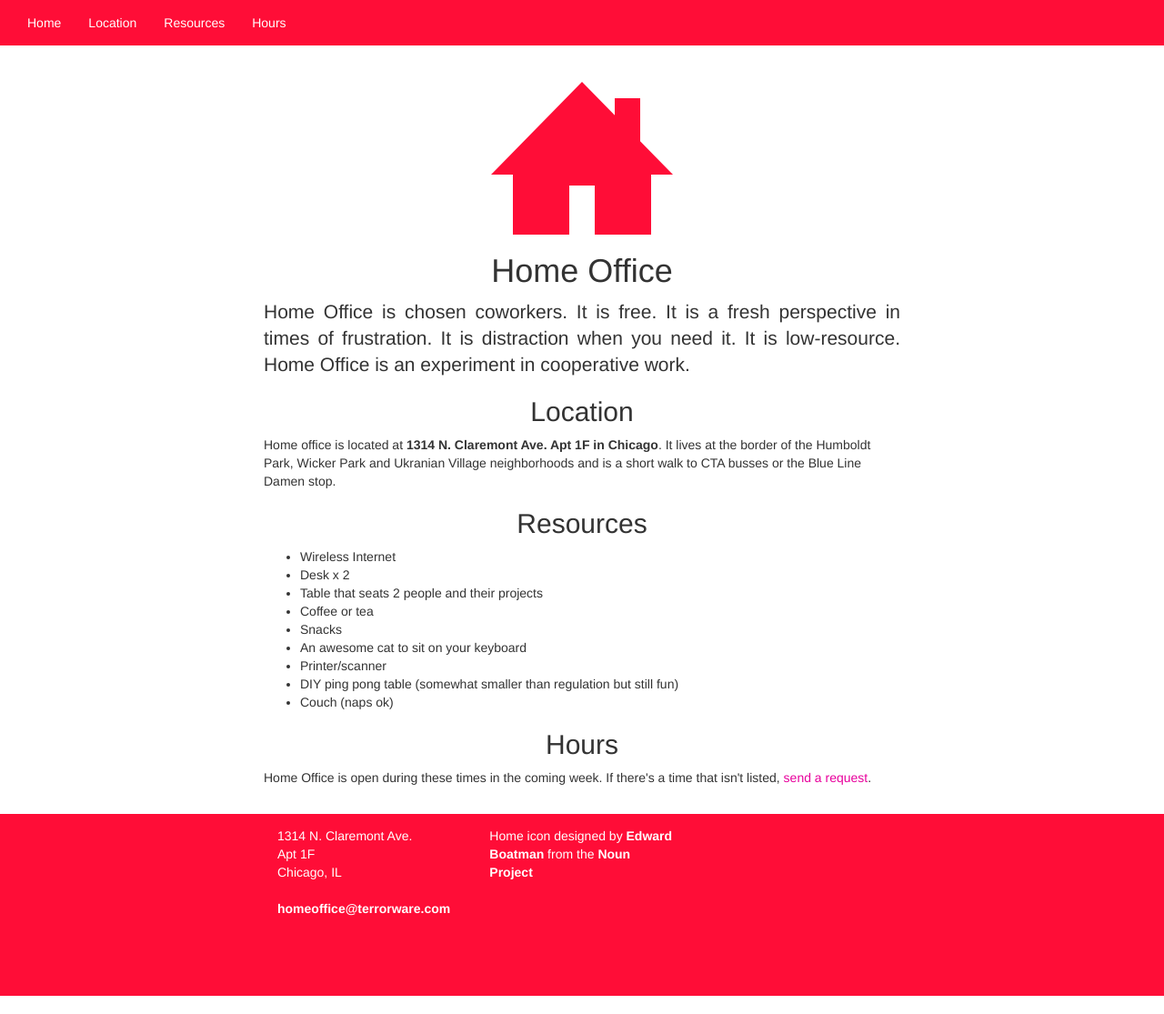
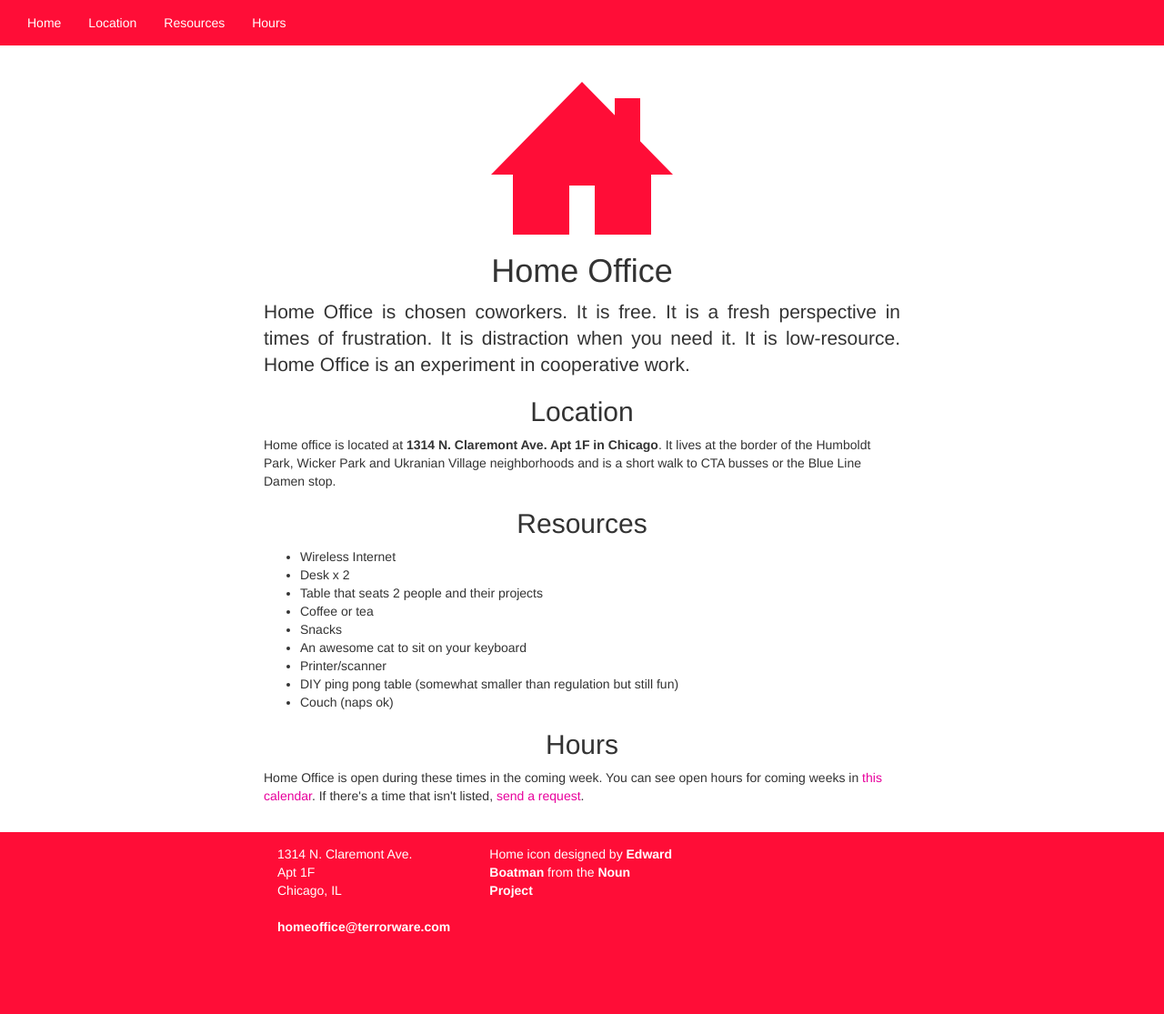
Before and after one commit to ghing/homeoffice, a Jekyll site: the page built from index.html, in a window 1280 px wide and 1115 px high. Shown: the whole window at 91% size. Built offline with Jekyll 4.4.1, drawn with Linux system fonts in a browser that asks for light colours; nearby versions of some CDN libraries.

Commit message:
Add calendar link

```diff
--- a/index.html
+++ b/index.html
@@ -37,6 +37,6 @@ resources:
 
 <h2 id="hours" class="text-center">Hours</h2>
 
-<p>Home Office is open during these times in the coming week. If there's a time that isn't listed, <a href="https://docs.google.com/forms/d/1XUh2H7FTGX44pBX3sJih_bx_SswipcMYNf1BVcVdrF4/viewform?usp=send_form">send a request</a>.</p>
+<p>Home Office is open during these times in the coming week. You can see open hours for coming weeks in <a href="https://www.google.com/calendar/embed?src=228tvfq6c7m4tjvqbqsb3vbejs%40group.calendar.google.com&ctz=America/Chicago">this calendar</a>. If there's a time that isn't listed, <a href="https://docs.google.com/forms/d/1XUh2H7FTGX44pBX3sJih_bx_SswipcMYNf1BVcVdrF4/viewform?usp=send_form">send a request</a>.</p>
 
 <div id="hours-container"></div>
```
